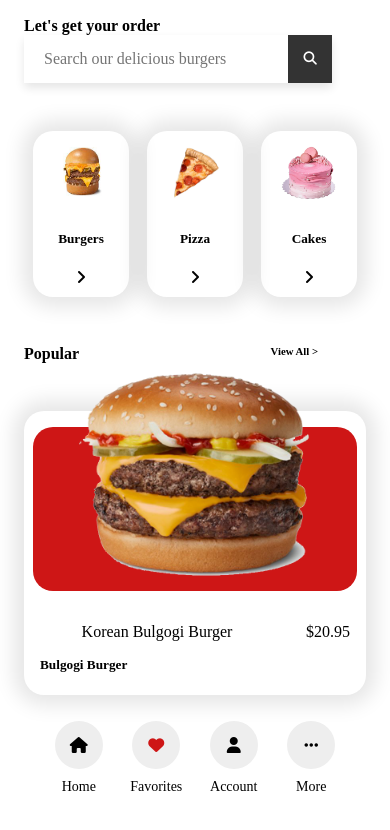
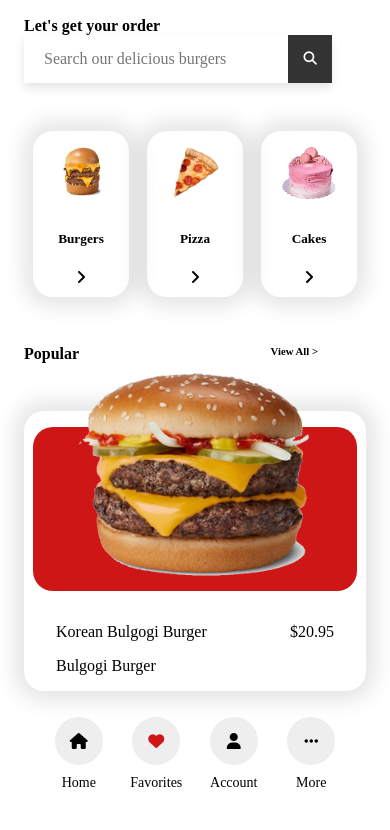
Before and after one commit to choi0138/mtm6201-midterm, a plain HTML site: page index.html in a window 390 px wide. Shown: the part 162-992 px from the top of the page. Drawn offline with Linux system fonts and the light colour scheme.

Commit message:
responsive

```diff
--- a/index.html
+++ b/index.html
@@ -73,7 +73,7 @@
                 <p>Korean Bulgogi Burger</p>
                 <p>$20.95</p>
             </div>
-            <h5 id="item-descrip1">Bulgogi Burger</h5>
+            <p id="item-descrip1">Bulgogi Burger</p>
         </div>
     </section>
     <footer>
--- a/style.css
+++ b/style.css
@@ -203,22 +203,26 @@ body {
 .item-descrip {
     display: flex;
     width: 100%;
-    align-self: flex-start;
-    margin-left: 1rem;
-
+    justify-content: flex-start;
+    align-items: center;
 }
 
-.item-descrip p {
-    /* font-weight: bold; */
-    margin-left: auto;
+.item-descrip p:first-child {
+    margin-right: auto;
+    margin-left: 2rem;
+}
+
+.item-descrip p:last-child {
     margin-right: 2rem;
 }
 
 #item-descrip1 {
-    align-self: flex-start;
-    margin-left: 1rem;
+    width: 100%;
+    align-self: center;
+    margin-left: 4rem;
     margin-top: 0;
 }
+
 
 footer .grid-container {
     display: flex;
```
